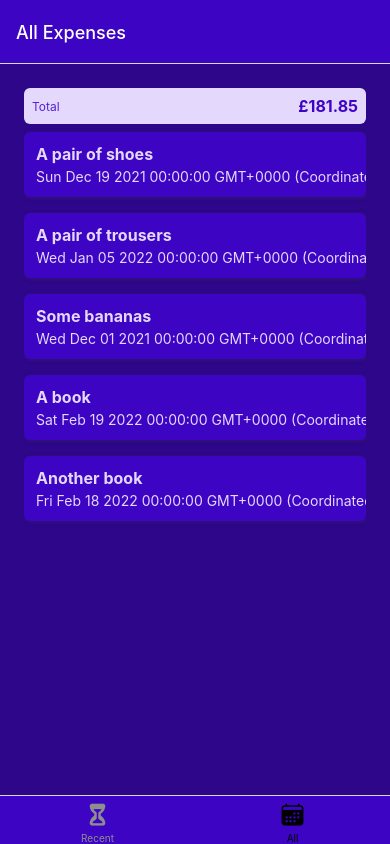
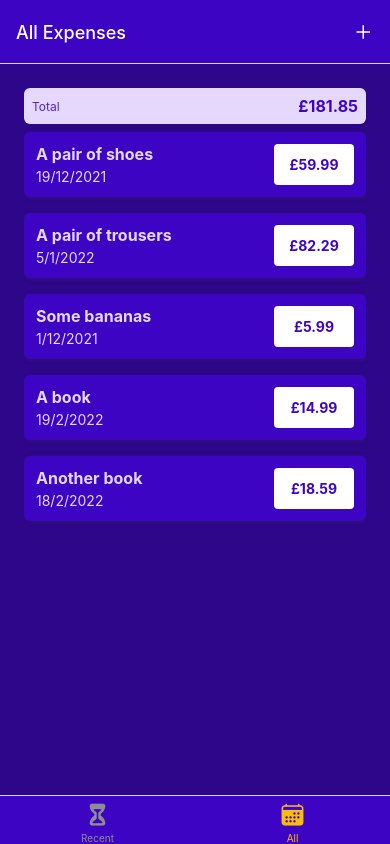
Before and after one commit to DaisyWard/ReactNativeExpenses, a React Native app: screen /AllExpenses in a window 390 px wide. Built offline with nearby package versions, Linux system fonts and the light colour scheme.

Commit message:
Begin working on manage expenses

```diff
--- a/App.js
+++ b/App.js
@@ -7,6 +7,7 @@
 import AllExpenses from './screens/AllExpenses'
 import { GlobalStyles } from './constants/styles'
 import { Ionicons } from '@expo/vector-icons'
+import IconButton from './UI/IconButton'
 
 const Stack = createNativeStackNavigator()
 const BottomTabs = createBottomTabNavigator()
@@ -14,14 +15,22 @@
 const ExpensesOverview = () => {
   return (
     <BottomTabs.Navigator
-      screenOptions={{
+      screenOptions={({ navigation }) => ({
         headerStyle: { backgroundColor: GlobalStyles.colors.primary500 },
         headerTintColor: 'white',
         tabBarStyle: { backgroundColor: GlobalStyles.colors.primary500 },
-        tabBarActiveTintColor: {
-          backgroundColor: GlobalStyles.colors.accent500
-        }
-      }}
+        tabBarActiveTintColor: GlobalStyles.colors.accent500,
+        headerRight: ({ tintColor }) => (
+          <IconButton
+            icon='add'
+            size={24}
+            color={tintColor}
+            onPress={() => {
+              navigation.navigate('ManageExpense')
+            }}
+          />
+        )
+      })}
     >
       <BottomTabs.Screen
         name='RecentExpenses'
@@ -54,13 +63,22 @@
     <>
       <StatusBar style='auto' />
       <NavigationContainer>
-        <Stack.Navigator>
+        <Stack.Navigator
+          screenOptions={{
+            headerStyle: { backgroundColor: GlobalStyles.colors.primary500 },
+            headerTintColor: 'white'
+          }}
+        >
           <Stack.Screen
             name='ExpensesOverview'
             component={ExpensesOverview}
             options={{ headerShown: false }}
           />
-          <Stack.Screen name='ManageExpense' component={ManageExpense} />
+          <Stack.Screen
+            name='ManageExpense'
+            component={ManageExpense}
+            options={{ presentation: 'modal' }}
+          />
         </Stack.Navigator>
       </NavigationContainer>
     </>
--- /dev/null
+++ b/UI/IconButton.js
@@ -0,0 +1,29 @@
+import { Pressable, View, StyleSheet } from 'react-native'
+import { Ionicons } from '@expo/vector-icons'
+
+const IconButton = ({ icon, size, color, onPress }) => {
+  return (
+    <Pressable
+      onPress={onPress}
+      style={({ pressed }) => pressed && styles.pressed}
+    >
+      <View style={styles.buttonContainer}>
+        <Ionicons name={icon} size={size} color={color} />
+      </View>
+    </Pressable>
+  )
+}
+
+export default IconButton
+
+const styles = StyleSheet.create({
+  buttonContainer: {
+    borderRadius: 24,
+    padding: 6,
+    marginHorizontal: 8,
+    marginVertical: 2
+  },
+  pressed: {
+    opacity: 0.75
+  }
+})
--- a/components/ExpensesOutput/ExpenseItem.js
+++ b/components/ExpensesOutput/ExpenseItem.js
@@ -1,18 +1,29 @@
 import { Pressable, StyleSheet, View, Text } from 'react-native'
 import { GlobalStyles } from '../../constants/styles'
+import { getFormattedDate } from '../../util/date'
+import { useNavigation } from '@react-navigation/native'
 
-const ExpenseItem = ({ description, amount, date }) => {
+const ExpenseItem = ({ description, amount, date, id }) => {
+  const navigation = useNavigation()
+
+  const expensePressHandler = () => {
+    navigation.navigate('ManageExpense', { expenseId: id })
+  }
+
   return (
-    <Pressable>
+    <Pressable
+      onPress={expensePressHandler}
+      style={({ pressed }) => pressed && styles.pressed}
+    >
       <View style={styles.expenseItem}>
         <View>
           <Text style={[styles.textBase, styles.description]}>
             {description}
           </Text>
-          <Text style={styles.textBase}>{date.toString()}</Text>
+          <Text style={styles.textBase}>{getFormattedDate(date)}</Text>
         </View>
         <View style={styles.amountContainer}>
-          <Text style={styles.amount}>{amount}</Text>
+          <Text style={styles.amount}>£{amount.toFixed(2)}</Text>
         </View>
       </View>
     </Pressable>
@@ -49,10 +60,14 @@
     backgroundColor: 'white',
     justifyContent: 'center',
     alignItems: 'center',
-    borderRadius: 4
+    borderRadius: 4,
+    minWidth: 80
   },
   amount: {
     color: GlobalStyles.colors.primary500,
     fontWeight: 'bold'
+  },
+  pressed: {
+    opacity: 0.75
   }
 })
--- a/screens/ManageExpense.js
+++ b/screens/ManageExpense.js
@@ -1,6 +1,17 @@
+import { useLayoutEffect } from 'react'
 import { Text } from 'react-native'
 
-const ManageExpense = () => {
+const ManageExpense = ({ route, navigation }) => {
+  const editedExpenseId = route.params?.expenseId
+
+  const isEditing = !!editedExpenseId
+
+  useLayoutEffect(() => {
+    navigation.setOptions({
+      title: isEditing ? 'Edit Expense' : 'Add Expense'
+    })
+  }, [navigation, isEditing])
+
   return <Text>Recent Expenses Screen</Text>
 }
 
--- /dev/null
+++ b/util/date.js
@@ -0,0 +1,3 @@
+export const getFormattedDate = (date) => {
+  return `${date.getDate()}/${date.getMonth() + 1}/${date.getFullYear()}`
+}
```
